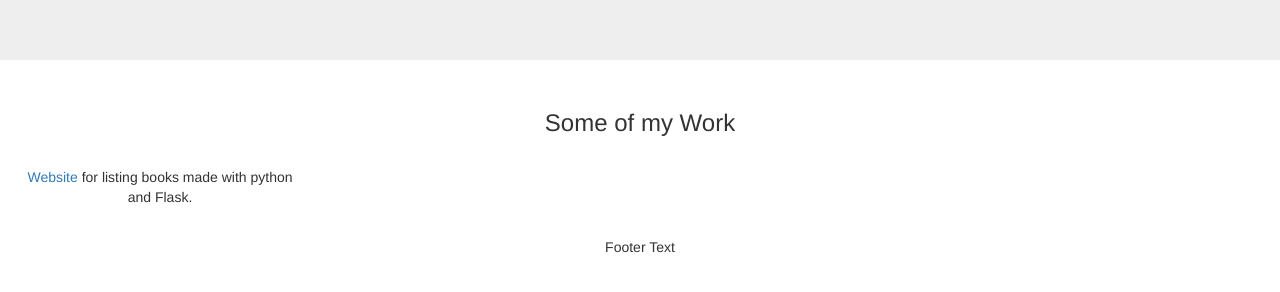
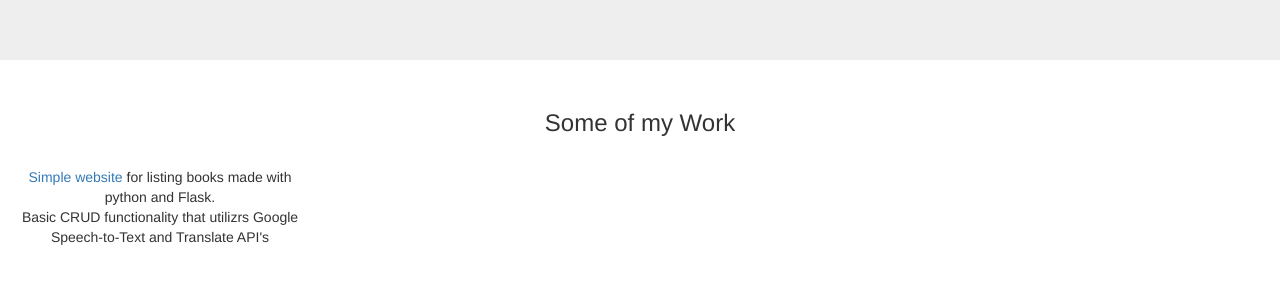
Before and after one commit to csotello/csotello.github.io, a plain HTML site: page index.html in a window 1280 px wide. Shown: the part 282-574 px from the top of the page. Drawn offline with nearby package versions, Linux system fonts and the light colour scheme.

Commit message:
More descriptive message and removed footer.

```diff
--- a/index.html
+++ b/index.html
@@ -39,13 +39,8 @@
             <h3>Some of my Work</h3><br>
             <div class="row">
               <div class="col-sm-3">
-                <p><a href="https://final-rypqkcrehq-uw.a.run.app" >Website</a> for listing books made with python and Flask.</p>
+                <p><a href="https://final-rypqkcrehq-uw.a.run.app" >Simple website</a> for listing books made with python and Flask.<br>Basic CRUD functionality that utilizrs Google Speech-to-Text and Translate API's</p>
               </div>
           </div><br>
-
-          <footer class="container-fluid text-center">
-            <p>Footer Text</p>
-          </footer>
-
     </body>
 </html>
--- a/style.css
+++ b/style.css
@@ -3,9 +3,3 @@
     margin-bottom: 0;
     border-radius: 0;
   }
-
-  /* Add a gray background color and some padding to the footer */
-  footer {
-    background-color: #f2f2f2;
-    padding: 25px;
-  }
```
